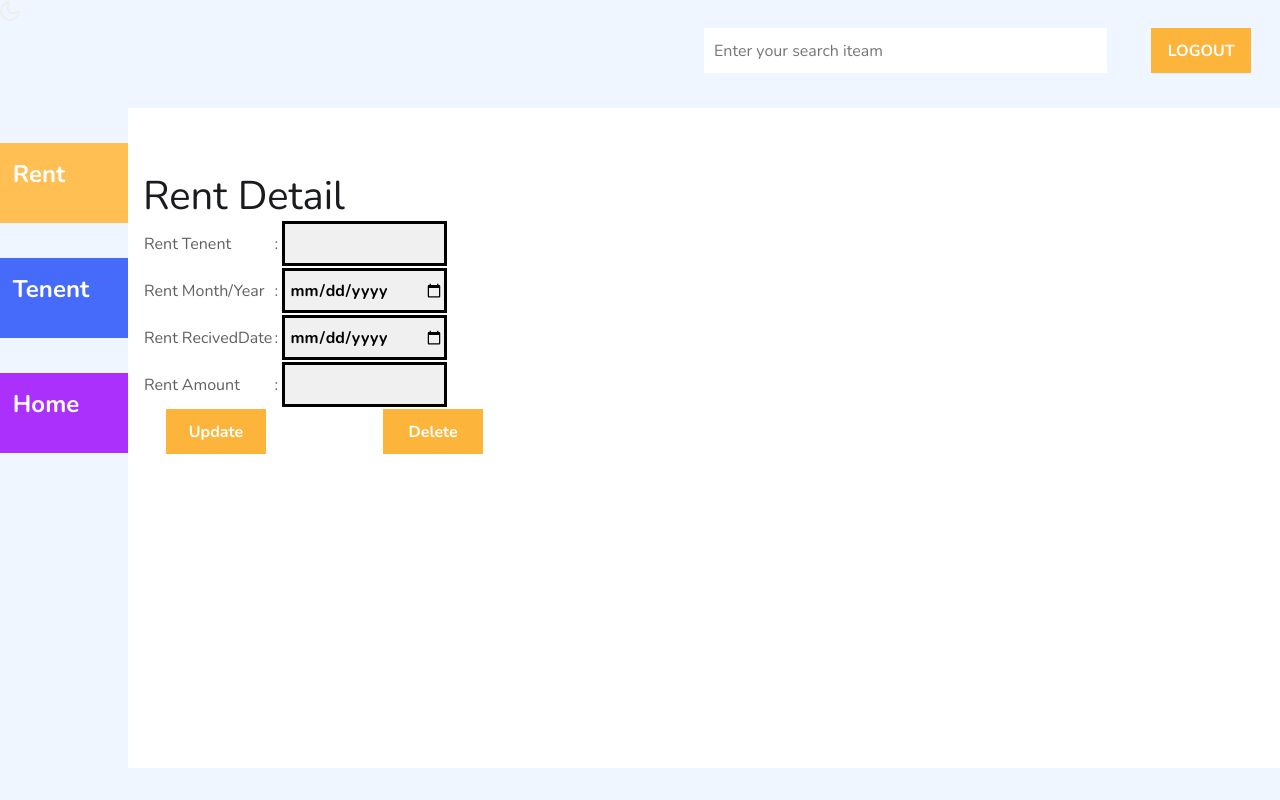
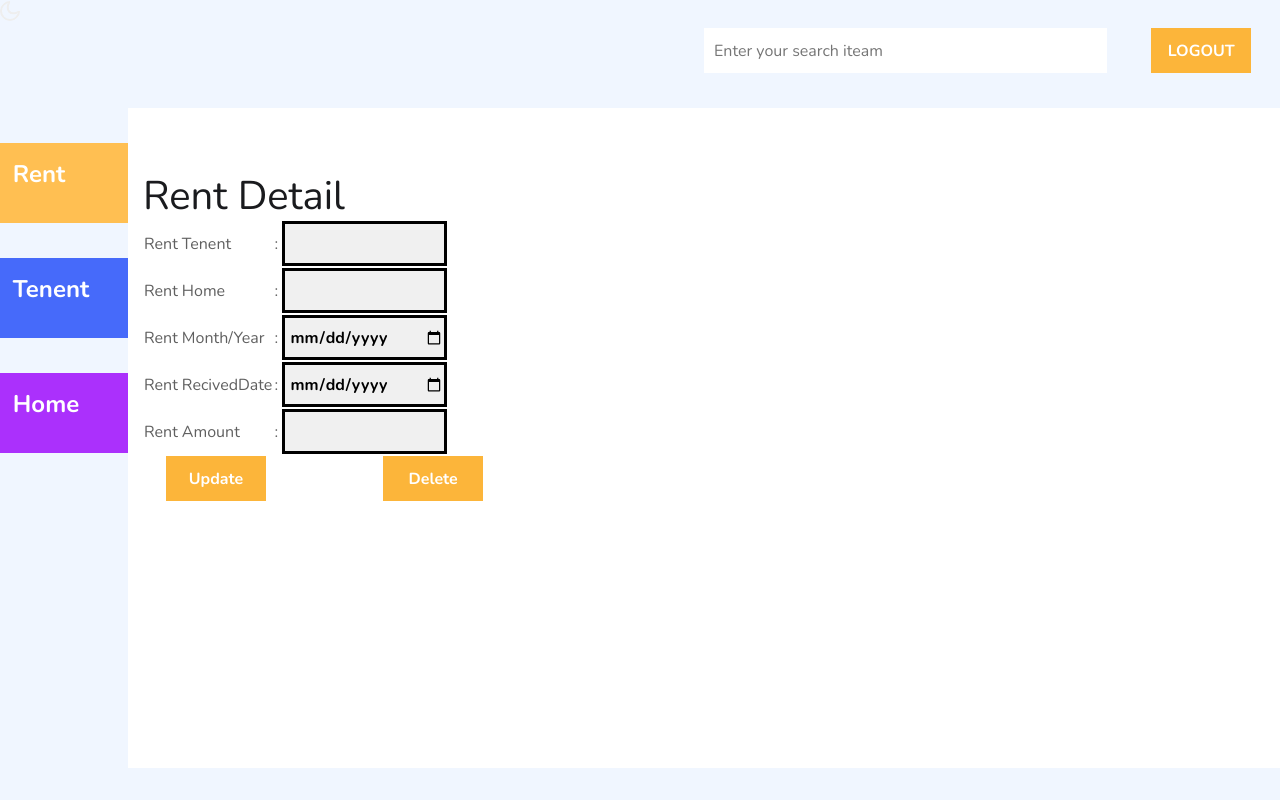
Before and after one commit to sheikhjebran/home_management, a Django app: page /add_rent_detail in a window 1280 px wide. Run offline with Django 4.2, Linux system fonts and the light colour scheme; data that the repository does not hold is empty; some libraries are stand-ins or nearby versions.

Commit message:
Adding Rent Detail

```diff
--- a/HomE/template/rent_detail_modify.html
+++ b/HomE/template/rent_detail_modify.html
@@ -21,7 +21,22 @@
                          </select>
                      </td>
                  </tr>
+                <tr>
+                     <td>Rent Home</td>
+                     <td>:
+                         {% if rent_detail == "NEW" %}
+                                <select name ="rent_tenent_home">
+                                {%for iteam in tenent_object %}
+                                    <option value="{{iteam.tenent_home_id.id}}">{{ iteam.tenent_home_id.home_name}}</option>
+                                {%endfor%}
+                                </select>
+                         {% else %}
+                                    <Input type="text" name ="rent_tenent_home" value="{{rent_detail.rent_tenent_id.tenent_home_id.home_name}}">
+                         {% endif %}
 
+
+                     </td>
+                 </tr>
 
                  <tr>
                      <td>Rent Month/Year</td>
```
